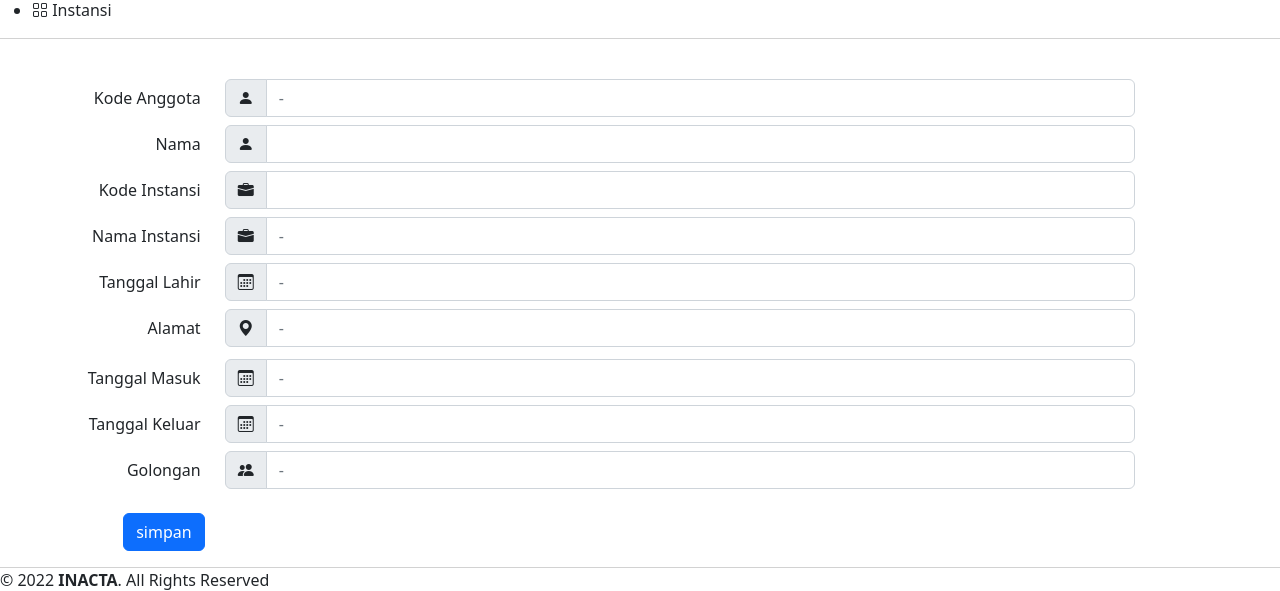
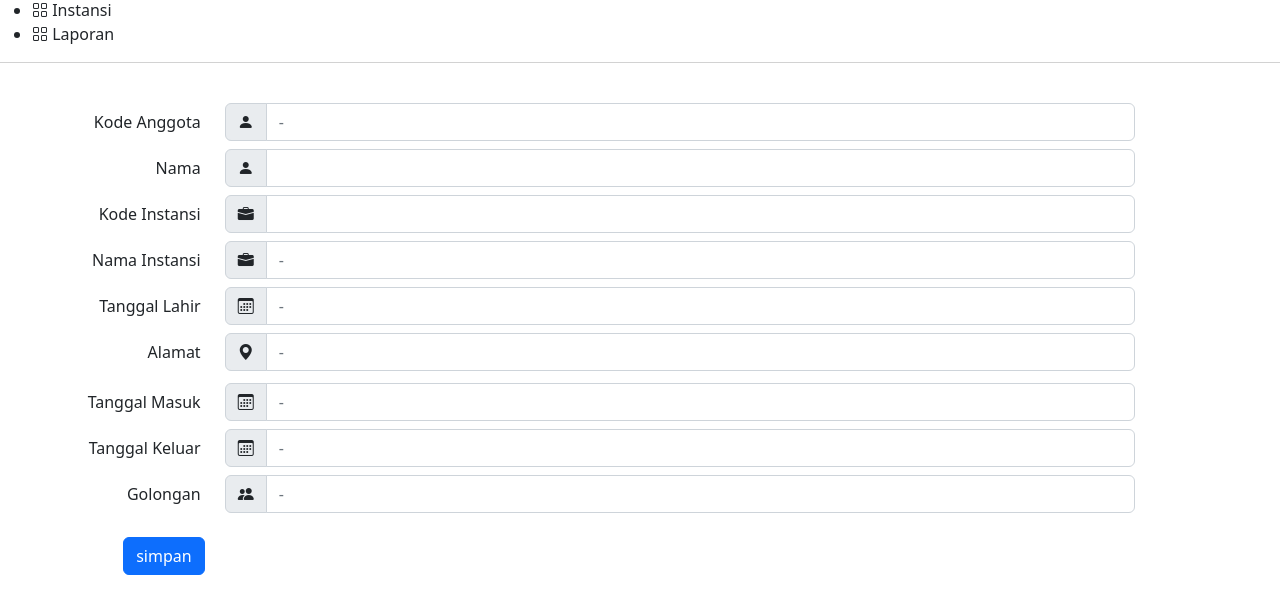
Before and after one commit to MohamadArdias/koperasi, a CodeIgniter app: page /koperasi/index.php/anggota/edit/1 in a window 1280 px wide. Shown: the part 130-721 px from the top of the page. Run offline with CodeIgniter, Linux system fonts and the light colour scheme; data that the repository does not hold is empty; some libraries are stand-ins or nearby versions.

Commit message:
Update sidebar.php

```diff
--- a/application/views/templates/sidebar.php
+++ b/application/views/templates/sidebar.php
@@ -31,6 +31,13 @@
               </a>
           </li>
 
+          <li class="nav-item">
+              <a class="nav-link collapsed" href="<?= base_url(); ?>index.php/Laporan">
+                  <i class="bi bi-grid"></i>
+                  <span>Laporan</span>
+              </a>
+          </li>
+
       </ul>
 
   </aside><!-- End Sidebar-->
```
